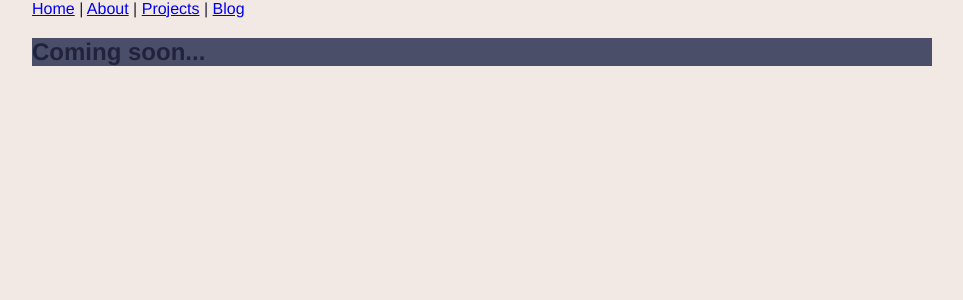
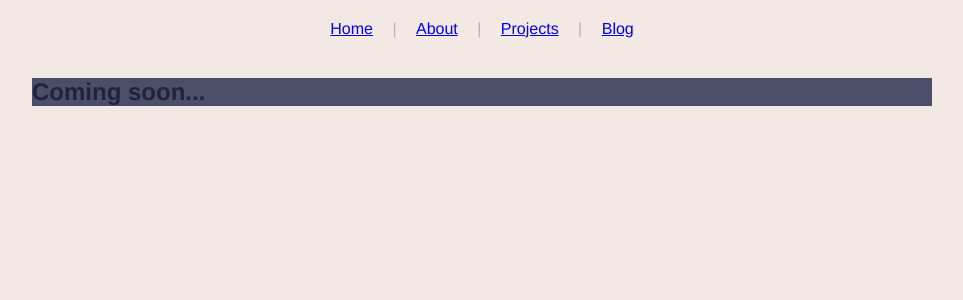
Before and after one commit to brdywltn/website, a Flask app: page / in a window 1280 px wide. Shown: the top 300 px of the page, without its empty margins (158-1121 px from the left). Run offline with Flask 2, Linux system fonts and the light colour scheme.

Commit message:
change layout of nav containers

```diff
--- a/templates/nav.html
+++ b/templates/nav.html
@@ -1,6 +1,8 @@
-<nav>
-    <a href="{{ url_for('index') }}">Home</a> |
-    <a href="{{ url_for('about') }}">About</a> |
-    <a href="{{ url_for('projects') }}">Projects</a> |
-    <a href="{{ url_for('blog') }}">Blog</a>
+<nav class="nav">
+    <div class="nav-container">
+        <a href="{{ url_for('index') }}">Home</a> |
+        <a href="{{ url_for('about') }}">About</a> |
+        <a href="{{ url_for('projects') }}">Projects</a> |
+        <a href="{{ url_for('blog') }}">Blog</a>
+    </div>
 </nav>
```
